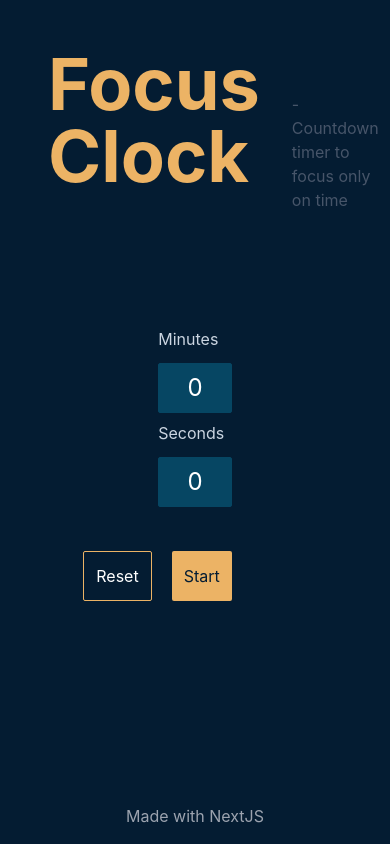
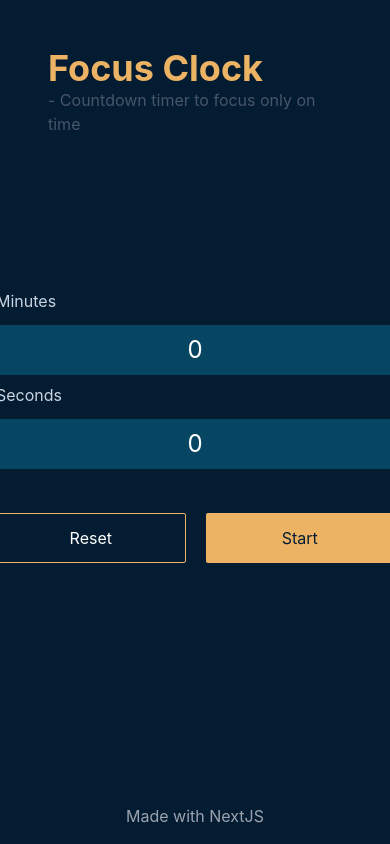
Before and after one commit to abhndv/focus-clock, a Next.js app: page / in a window 390 px wide. Built offline with nearby package versions, Linux system fonts and the light colour scheme.

Commit message:
Responsive fixes

```diff
--- a/pages/index.js
+++ b/pages/index.js
@@ -81,16 +81,16 @@ export default function Home() {
             >
               Go back
             </button>
-            <h1 className="font-bold text-9xl text-secondary-400 mt-4 mb-10">{displayTime(time)}</h1>
+            <h1 className="font-bold text-7xl sm:text-9xl lg:text-[180px] xl:text-[240px] text-secondary-400 mt-4 mb-10">{displayTime(time)}</h1>
           </div>
         ) : (
           <>
-            <div className="flex items-baseline gap-8">
-              <h1 className="font-bold text-7xl text-secondary-400">Focus Clock</h1>
+            <div className="flex flex-col sm:flex-row items-baseline sm:gap-8">
+              <h1 className="font-bold text-secondary-400 text-4xl md:text-5xl lg:text-7xl ">Focus Clock</h1>
               <span className="text-slate-600">- Countdown timer to focus only on time</span>
             </div>
             <div className="h-full flex items-center justify-center mb-8">
-              <div className="w-1/4">
+              <div className="w-1/4 min-w-fit">
                 <div className="flex flex-col mt-2">
                   <label className="block mb-3 text-slate-300">Minutes</label>
                   <input
```
